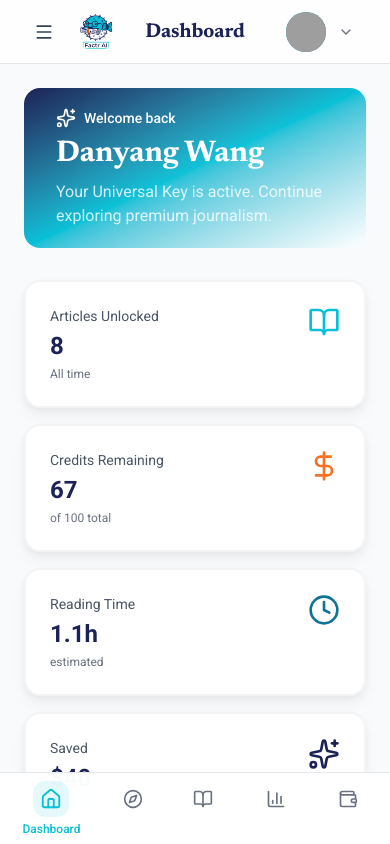
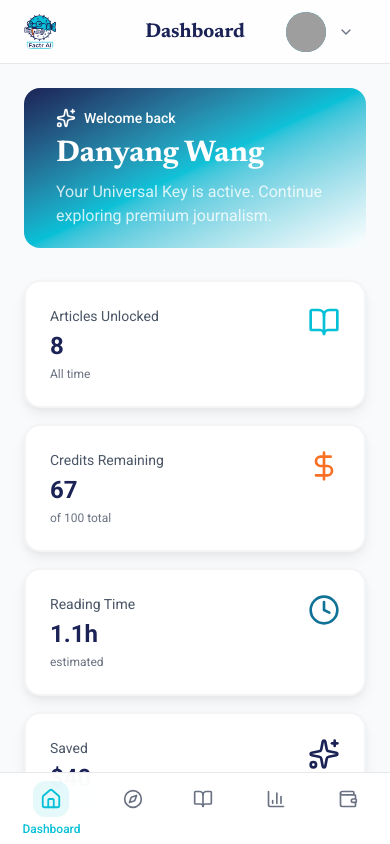
Before and after one commit to joshua-daniel-lee/factr-demo, a Next.js app: page / in a window 390 px wide. Shown: the top 844 px of the page. Built offline with nearby package versions, Linux system fonts and the light colour scheme; grey boxes are pictures that could not be loaded.

Commit message:
fix: Hide hamburger menu on mobile, use bottom nav instead

```diff
--- a/components/Header.tsx
+++ b/components/Header.tsx
@@ -20,11 +20,11 @@ export default function Header({ title, showLogo = false, onMenuClick, sidebarOp
       <div className="h-full px-6 flex items-center justify-between relative">
         {/* Left: Menu Button + Logo (mobile) */}
         <div className="flex items-center gap-4">
-          {/* Menu Toggle Button */}
+          {/* Menu Toggle Button (Desktop only) */}
           {onMenuClick && (
             <button
               onClick={onMenuClick}
-              className="flex items-center justify-center w-10 h-10 rounded-xl hover:bg-gray-100 transition-colors"
+              className="hidden md:flex items-center justify-center w-10 h-10 rounded-xl hover:bg-gray-100 transition-colors"
               aria-label="Toggle sidebar"
             >
               {sidebarOpen ? (
@@ -35,7 +35,7 @@ export default function Header({ title, showLogo = false, onMenuClick, sidebarOp
             </button>
           )}
 
-          {showLogo && !sidebarOpen && (
+          {showLogo && (
             <div className="md:hidden">
               <Image
                 src="/logo.png"
```
